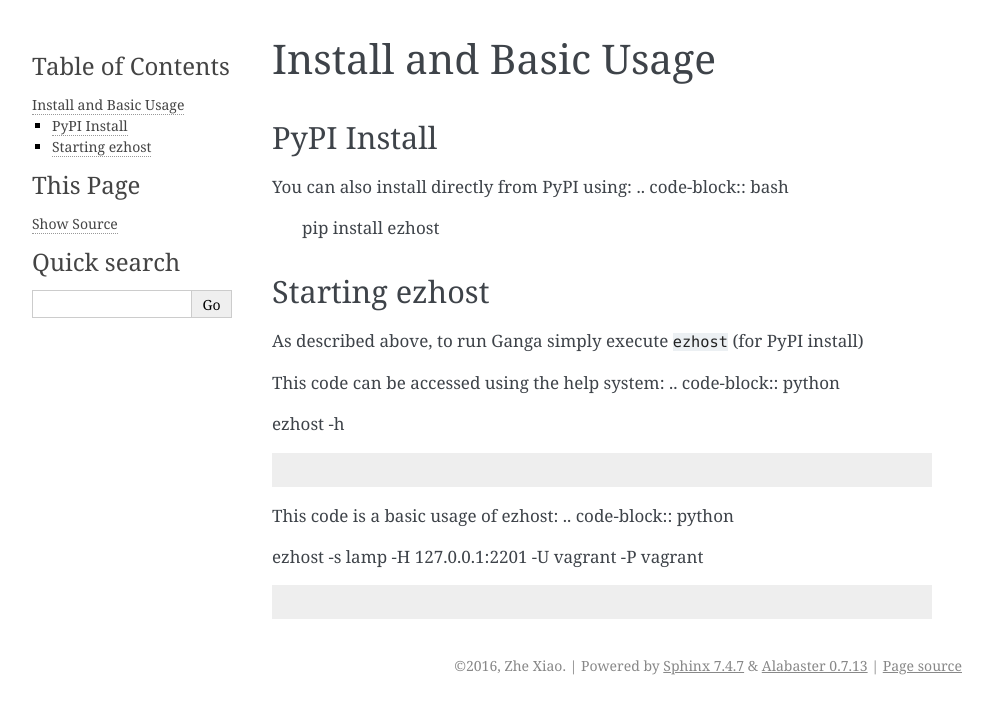
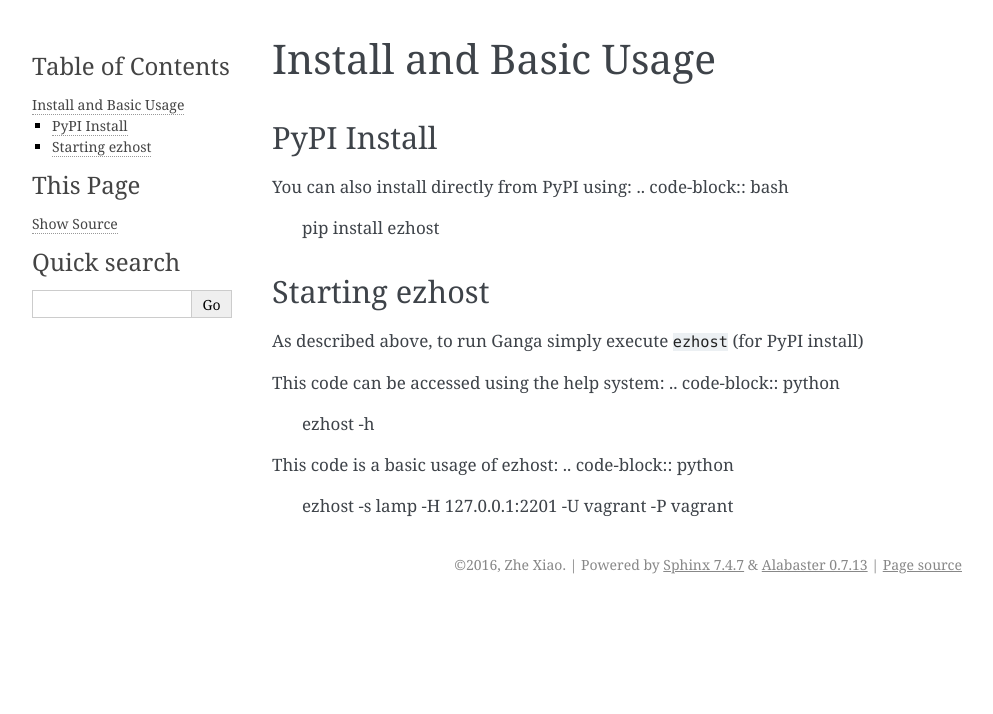
Before and after one commit to zhexiao/ezhost, a Sphinx documentation site: the page built from docs/UserGuide/InstallAndBasicUsage.rst, in a window 1280 px wide. Shown: the top 714 px of the page, without its empty margins (148-1141 px from the left). Built offline with Sphinx 7.4.7, drawn with Linux system fonts in a browser that asks for light colours; pages that are not in the unit, such as notebooks, are missing from menus.

Commit message:
Update InstallAndBasicUsage.rst

```diff
--- a/docs/UserGuide/InstallAndBasicUsage.rst
+++ b/docs/UserGuide/InstallAndBasicUsage.rst
@@ -16,14 +16,9 @@
 
 This code can be accessed using the help system:
 .. code-block:: python
+        ezhost -h
 
-ezhost -h
-
-.. code-block:: python
 
 This code is a basic usage of ezhost:
 .. code-block:: python
-
-ezhost -s lamp -H 127.0.0.1:2201 -U vagrant -P vagrant
-
-.. code-block:: python
+        ezhost -s lamp -H 127.0.0.1:2201 -U vagrant -P vagrant
```
